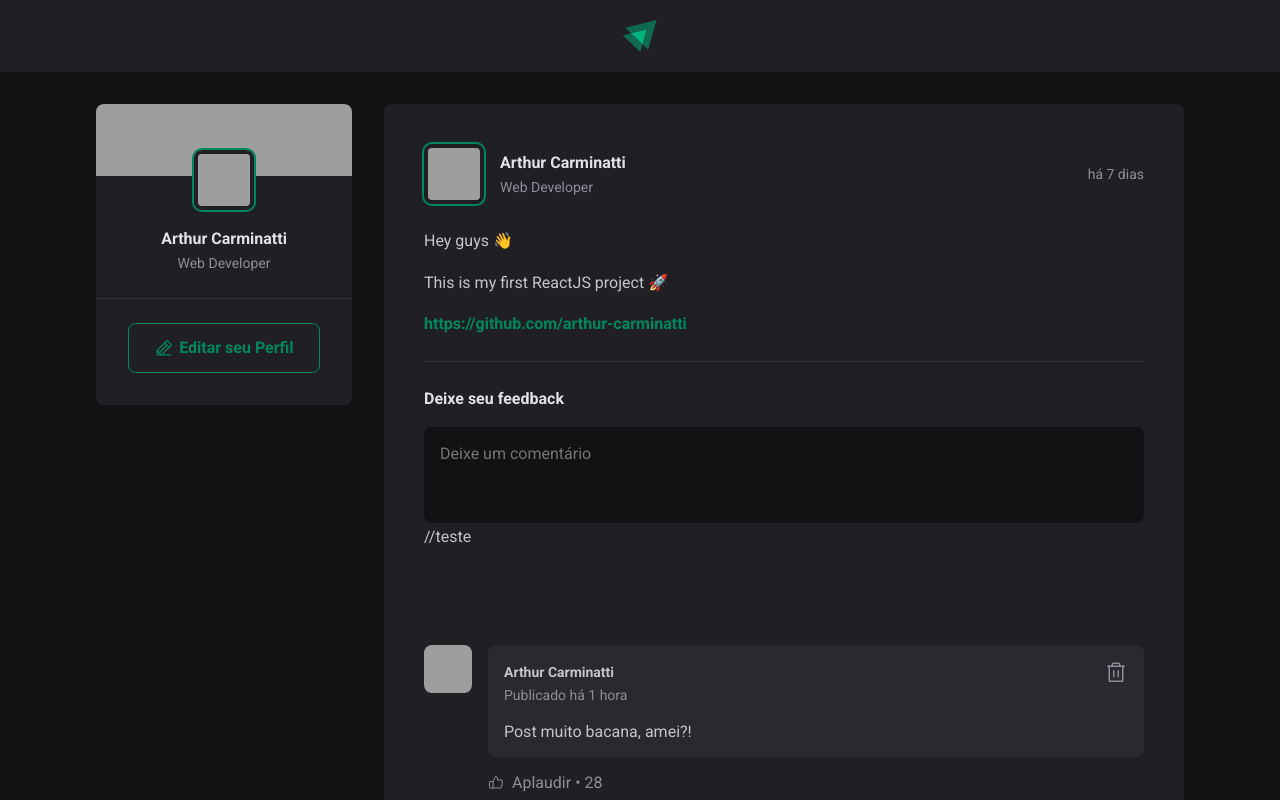
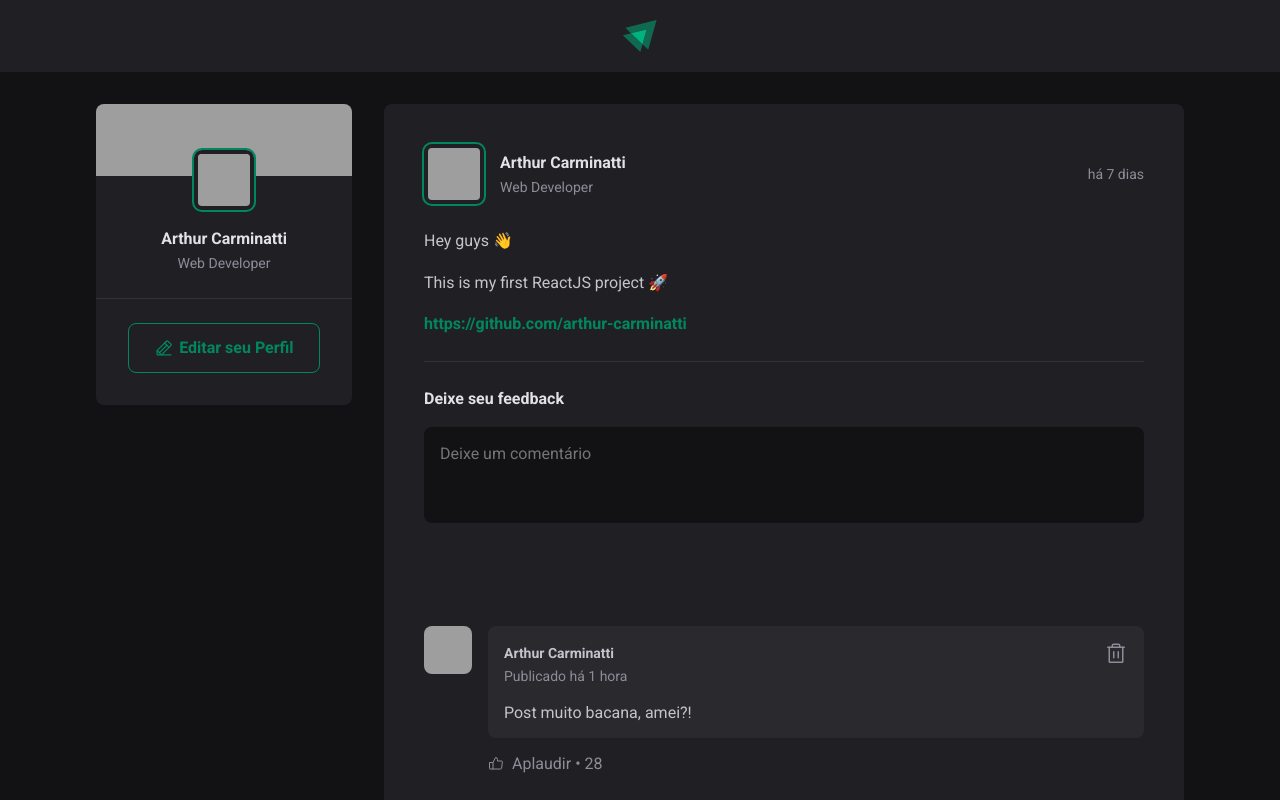
Before and after one commit to arthur-carminatti/01-reactJs, a React (Vite) app: page / in a window 1280 px wide. Shown: the top 800 px of the page. Built offline with nearby package versions, Linux system fonts and the light colour scheme; grey boxes are pictures that could not be loaded.

Commit message:
Validando formulário

```diff
--- a/src/components/Post.jsx
+++ b/src/components/Post.jsx
@@ -26,13 +26,17 @@ export function Post({ author, publishedAt, content }) {
     function handleCreateNewComment() {
         event.preventDefault()
 
-        setComments([...comments, newCommentText])
-        setNewCommentText('')
+        setComments([...comments, newCommentText]);
+        setNewCommentText('');
     }
 
     function handleNewCommentChange() {
-        event.target.setCustomValidity('')
-        setNewCommentText(event.target.value)
+        event.target.setCustomValidity('');
+        setNewCommentText(event.target.value);
+    }
+
+    function handleNewCommentInvalid() {
+        event.target.setCustomValidity('Esse campo é obrigatório!');
     }
 
     function deleteComment(commentToDelete) {
@@ -42,11 +46,7 @@ export function Post({ author, publishedAt, content }) {
         setComments(commentsWithoutDeletedOne)
     }
 
-    function handleNewCommentInvalid() {
-        console.log(event.target.setCustomValidity('Esse campo é obrigatório!'))
-    }
-
-    const isNewCommentEmpty = newCommentText.length == 0
+    const isNewCommentEmpty = newCommentText.length == 0;
 
     return (
         <article className={styles.post}>
@@ -85,7 +85,6 @@ export function Post({ author, publishedAt, content }) {
                     onInvalid={handleNewCommentInvalid}
                     required
                 />
-                //teste
 
                 <footer>
                     <button type='submit' disabled={isNewCommentEmpty}>
```
